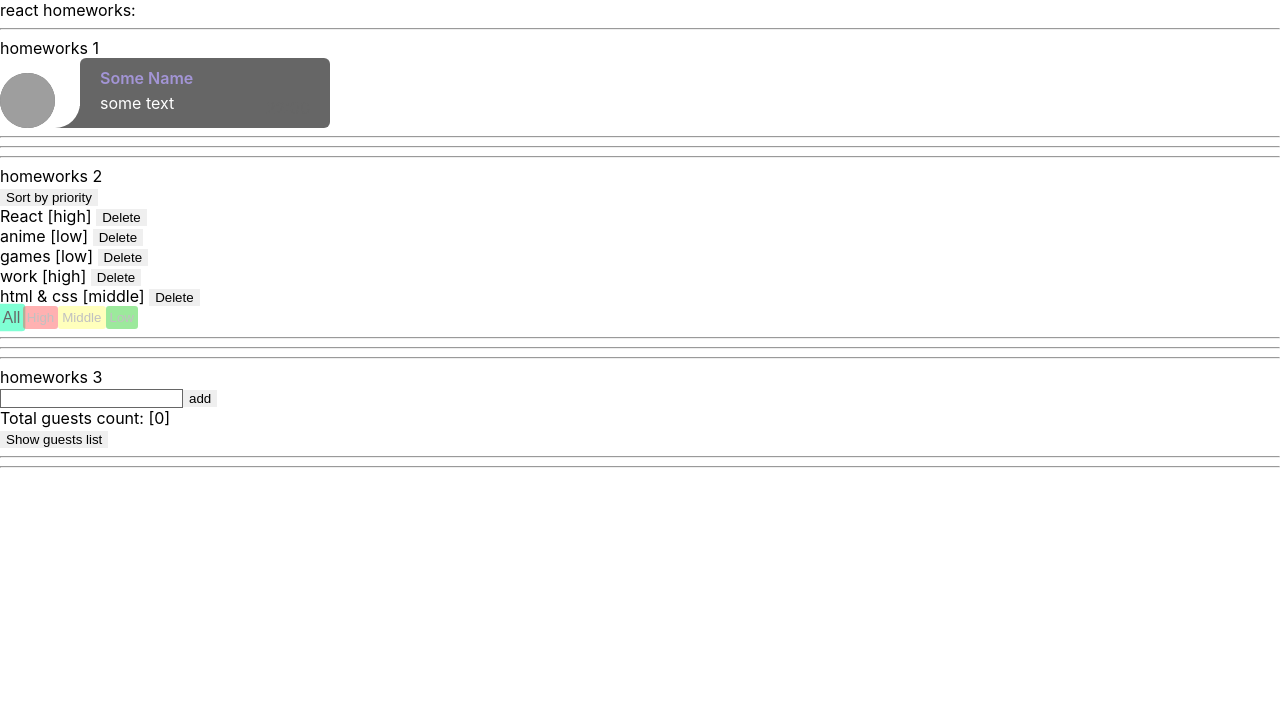
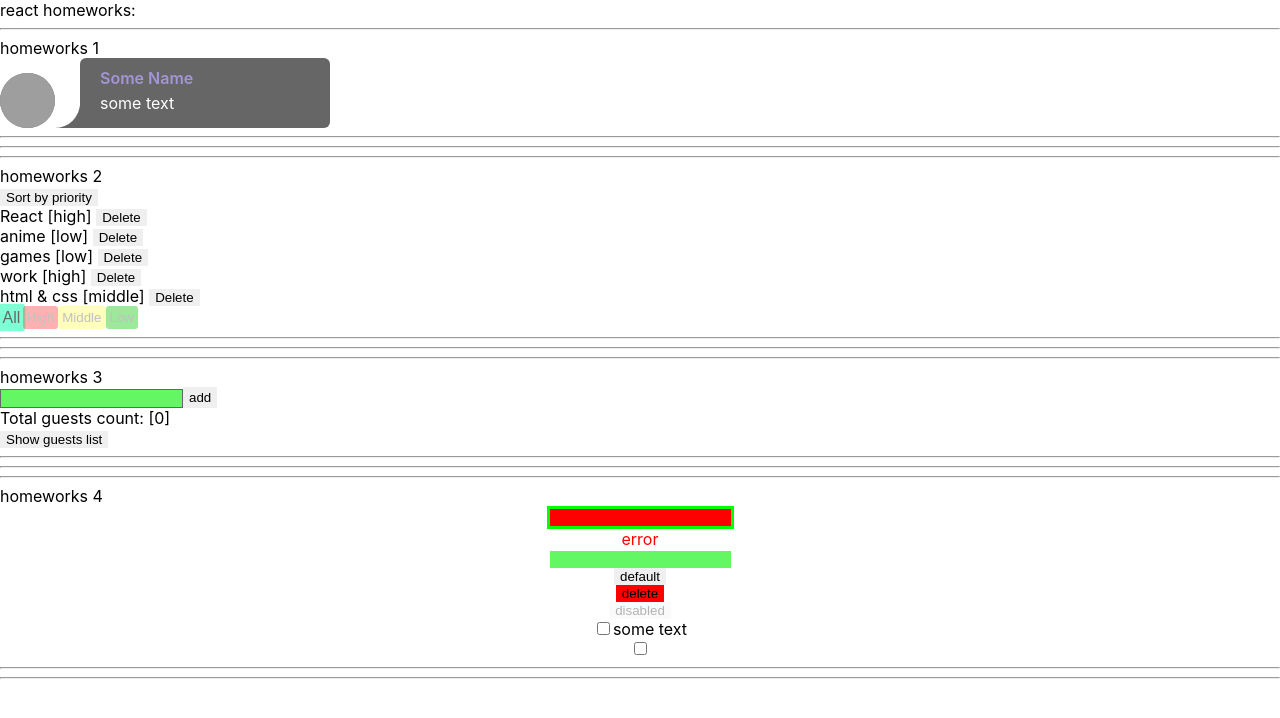
Before and after one commit to insane4l/INCUBATOR-Tasks-From-Ignat, a React (Create React App) app: page / in a window 1280 px wide. Shown: the top 718 px of the page. Built offline with nearby package versions, Linux system fonts and the light colour scheme; grey boxes are pictures that could not be loaded.

Commit message:
Homework 4. Common components (text input, button, checkbox)

```diff
--- a/src/index.css
+++ b/src/index.css
@@ -1,3 +1,7 @@
+* {
+    box-sizing: border-box;
+}
+
 body {
     margin: 0;
     font-family: -apple-system, BlinkMacSystemFont, 'Segoe UI', 'Roboto', 'Oxygen',
--- a/src/p1-main/m1-ui/u1-app/App.tsx
+++ b/src/p1-main/m1-ui/u1-app/App.tsx
@@ -3,6 +3,7 @@ import s from './App.module.css'
 import HW1 from '../../../p2-homeworks/h1/HW1'
 import HW2 from '../../../p2-homeworks/h2/HW2'
 import HW3 from '../../../p2-homeworks/h3/HW3'
+import HW4 from '../../../p2-homeworks/h4/HW4'
 
 function App() {
     return (
@@ -11,7 +12,7 @@ function App() {
             <HW1/>
             <HW2/>
             <HW3/>
-            {/*<HW4/>*/}
+            <HW4/>
             {/*<HW5/>*/}
 
         </div>
--- a/src/p2-homeworks/h2/Affair.tsx
+++ b/src/p2-homeworks/h2/Affair.tsx
@@ -1,4 +1,5 @@
 import React from 'react'
+import SuperButton from '../h4/common/c2-SuperButton/SuperButton'
 import { AffairType } from './HW2'
 
 type AffairPropsType = {
@@ -16,7 +17,7 @@ function Affair(props: AffairPropsType) {
             <span>{props.affair.name}</span>
             <span> [{props.affair.priority}] </span>
 
-            <button onClick={deleteCallback}>Delete</button>
+            <SuperButton onClick={deleteCallback}>Delete</SuperButton>
         </div>
     )
 }
--- a/src/p2-homeworks/h2/Affairs.tsx
+++ b/src/p2-homeworks/h2/Affairs.tsx
@@ -2,6 +2,7 @@ import React, { ReactElement } from 'react'
 import Affair from './Affair'
 import {AffairType, FilterType} from './HW2'
 import s from './Affairs.module.css'
+import SuperButton from '../h4/common/c2-SuperButton/SuperButton'
 
 type AffairsPropsType = {
     data: Array<AffairType>
@@ -16,8 +17,8 @@ function Affairs(props: AffairsPropsType): ReactElement {
     const {data, currentFilter, setFilter, deleteAffairCallback, sortByPriorityCallback} = props
 
     const mappedAffairs = data.map((a: AffairType) => (
-        <Affair // should work
-            key={a._id} // кеи ОБЯЗАТЕЛЬНЫ в 99% - так что лучше их писать всегда при создании компонент в мапе
+        <Affair
+            key={a._id}
             affair={a}
             deleteAffairCallback={deleteAffairCallback}
         />
@@ -43,13 +44,14 @@ function Affairs(props: AffairsPropsType): ReactElement {
 
     return (
         <div>
-            <button onClick={setAllByPriority}>Sort by priority</button>
+            <SuperButton onClick={setAllByPriority}>Sort by priority</SuperButton>
+
             {mappedAffairs}
 
-            <button className={setClassList('all') + " " + s.priority_all} onClick={setAll}>All</button>
-            <button className={setClassList('high') + " " + s.priority_high} onClick={setHigh}>High</button>
-            <button className={setClassList('middle') + " " + s.priority_middle} onClick={setMiddle}>Middle</button>
-            <button className={setClassList('low') + " " + s.priority_low} onClick={setLow}>Low</button>
+            <SuperButton className={setClassList('all') + " " + s.priority_all} onClick={setAll}>All</SuperButton>
+            <SuperButton className={setClassList('high') + " " + s.priority_high} onClick={setHigh}>High</SuperButton>
+            <SuperButton className={setClassList('middle') + " " + s.priority_middle} onClick={setMiddle}>Middle</SuperButton>
+            <SuperButton className={setClassList('low') + " " + s.priority_low} onClick={setLow}>Low</SuperButton>
         </div>
     )
 }
--- a/src/p2-homeworks/h3/Greeting.module.css
+++ b/src/p2-homeworks/h3/Greeting.module.css
@@ -1,8 +1,9 @@
-.someClass {
-
+.guest__form {
+    display: flex;
 }
 
 .guest__input {
+    width: 100%;
     border: 1px solid #666;
 }
 
@@ -10,5 +11,7 @@
     border: 1px solid red;
 }
 .error_message {
+    display: block;
+    width: 100%;
     color: red;
 }
--- a/src/p2-homeworks/h3/Greeting.tsx
+++ b/src/p2-homeworks/h3/Greeting.tsx
@@ -1,4 +1,6 @@
 import React from 'react'
+import SuperInputText from '../h4/common/c1-SuperInputText/SuperInputText'
+import SuperButton from '../h4/common/c2-SuperButton/SuperButton'
 import s from './Greeting.module.css'
 import GuestsList from './GuestsList'
 import { UserType } from './HW3'
@@ -9,22 +11,36 @@ type GreetingPropsType = {
     addUser: () => void
     error: string
     totalUsers: number
-    onKeyPressHandler: (e: React.KeyboardEvent<HTMLInputElement>) => void
+    onEnterPressHandler: () => void
     showGuestsList: () => void
     isDisplayedGuests : boolean
     users: UserType[]
 }
 
 const Greeting: React.FC<GreetingPropsType> = (
-    {name, setNameCallback, addUser, error, totalUsers, onKeyPressHandler, showGuestsList, isDisplayedGuests, users} ) => {
+    {name, setNameCallback, addUser, error, totalUsers, onEnterPressHandler, showGuestsList, isDisplayedGuests, users} ) => {
 
     const inputClass = error ? s.validation_error + ' ' + s.guest__input : s.guest__input
 
     return (
         <div>
-            <input value={name} onKeyPress={onKeyPressHandler} onChange={setNameCallback} className={inputClass}/>
-            <button onClick={addUser}>add</button>
-            <div className={s.error_message}>{error}</div>
+            <div className={s.guest__form}>
+                <div>
+                    <SuperInputText
+                        value={name}
+                        error={error}
+                        onEnter={onEnterPressHandler}
+                        onChange={setNameCallback}
+                        className={inputClass}
+                        spanClassName={s.error_message}/>
+                </div>
+
+
+                <SuperButton onClick={addUser}>add</SuperButton>
+            </div>
+
+
+            {/* <div className={}>{}</div> */}
             <div>Total guests count: [{totalUsers}]</div>
             <button onClick={showGuestsList}>Show guests list</button>
             {isDisplayedGuests && <GuestsList users={users}/>}
--- a/src/p2-homeworks/h3/GreetingContainer.tsx
+++ b/src/p2-homeworks/h3/GreetingContainer.tsx
@@ -31,10 +31,8 @@ const GreetingContainer: React.FC<GreetingContainerPropsType> = ({users, addUser
         alert(`Hello ${newName} !`)
     }
 
-    const onKeyPressHandler = (e: React.KeyboardEvent<HTMLInputElement>) => {
-        if (e.charCode === 13) {
-            addUser();
-        }
+    const onEnterPressHandler = () => {
+        addUser();
     }
 
     const showGuestsList = () => {
@@ -48,7 +46,7 @@ const GreetingContainer: React.FC<GreetingContainerPropsType> = ({users, addUser
             addUser={addUser}
             error={error}
             totalUsers={users.length}
-            onKeyPressHandler={onKeyPressHandler}
+            onEnterPressHandler={onEnterPressHandler}
             showGuestsList={showGuestsList}
             isDisplayedGuests={isDisplayedGuests}
             users={users}
--- a/src/p2-homeworks/h4/HW4.tsx
+++ b/src/p2-homeworks/h4/HW4.tsx
@@ -34,7 +34,7 @@ function HW4() {
                 />
 
                 <SuperInputText
-                    className={s.blue} // проверьте, рабоет ли смешивание классов
+                    // className={s.blue} // проверьте, рабоет ли смешивание классов
                 />
 
                 {/*----------------------------------------------------*/}
--- a/src/p2-homeworks/h4/common/c1-SuperInputText/SuperInputText.module.css
+++ b/src/p2-homeworks/h4/common/c1-SuperInputText/SuperInputText.module.css
@@ -1,5 +1,5 @@
 .superInput {
-
+    background-color: rgb(99, 248, 99);
 }
 
 .errorInput {
@@ -8,5 +8,6 @@
 }
 
 .error {
+    height: 22px;
     color: red;
 }
--- a/src/p2-homeworks/h4/common/c1-SuperInputText/SuperInputText.tsx
+++ b/src/p2-homeworks/h4/common/c1-SuperInputText/SuperInputText.tsx
@@ -39,7 +39,7 @@ const SuperInputText: React.FC<SuperInputTextPropsType> = (
     }
 
     const finalSpanClassName = `${s.error} ${spanClassName ? spanClassName : ''}`
-    const finalInputClassName = `${s.errorInput} ${className}` // need to fix with (?:) and s.superInput
+    const finalInputClassName = error ? `${s.errorInput} ${className}` : `${s.superInput} ${className}` // need to fix with (?:) and s.superInput
 
     return (
         <>
--- a/src/p2-homeworks/h4/common/c3-SuperCheckbox/SuperCheckbox.tsx
+++ b/src/p2-homeworks/h4/common/c3-SuperCheckbox/SuperCheckbox.tsx
@@ -20,7 +20,9 @@ const SuperCheckbox: React.FC<SuperCheckboxPropsType> = (
     }
 ) => {
     const onChangeCallback = (e: ChangeEvent<HTMLInputElement>) => {
-        // сделайте так чтоб работал onChange и onChangeChecked
+        onChange && onChange(e)
+
+        onChangeChecked && onChangeChecked(e.currentTarget.checked)
     }
 
     const finalInputClassName = `${s.checkbox} ${className ? className : ''}`
```
